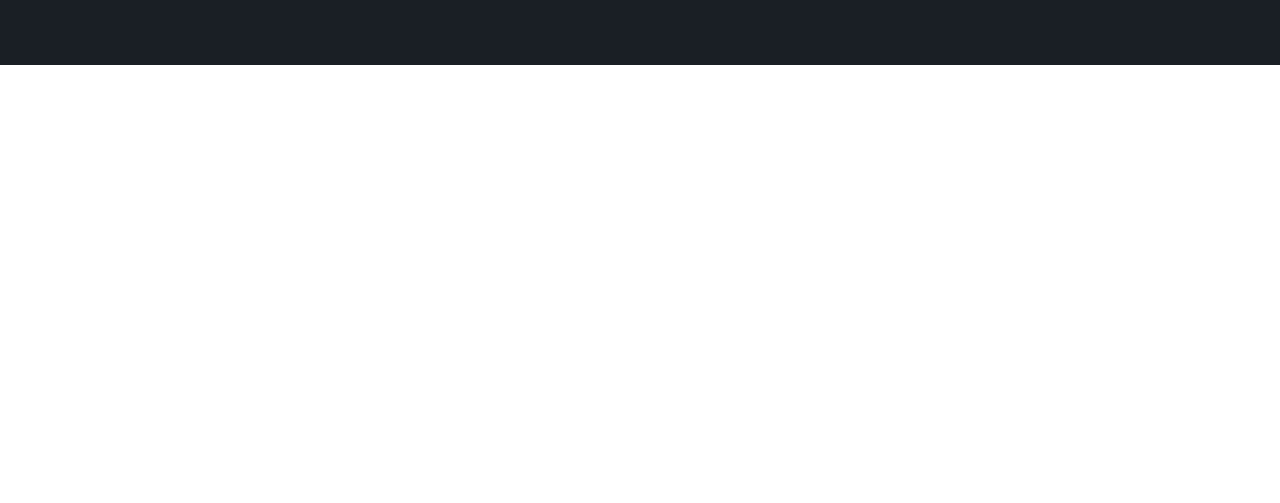
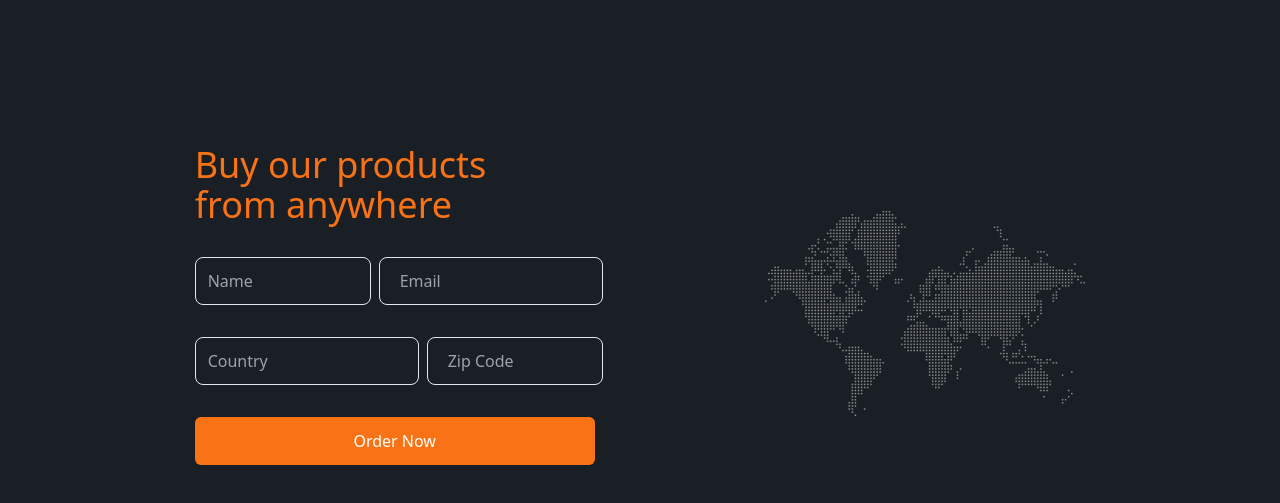
Before and after one commit to Raj-Hawlader/Coders-Cafe, a React (Vite) app: page / in a window 1280 px wide. Shown: the part 1345-1848 px from the top of the page. Before the commit the page ends 1410 px from the top, so only its background shows below. Built offline with nearby package versions, Linux system fonts and the light colour scheme.

Commit message:
Order section added

```diff
--- a/src/App.jsx
+++ b/src/App.jsx
@@ -1,12 +1,14 @@
 import React from 'react'
 import Hero from './components/Hero'
 import Service from './components/Service'
+import Order from './components/Order'
 
 const App = () => {
   return (
     <>
       <Hero/>
       <Service/>
+      <Order/>
     </>
   )
 }
--- /dev/null
+++ b/src/components/Order.jsx
@@ -0,0 +1,26 @@
+import React from 'react'
+import map from '../../src/assets/world-map.png'
+
+const Order = () => {
+  return (
+    <div className='w-full bg-[#1A1F25] aspect-[2.82] pt-20'>
+        <div className='container flex justify-evenly items-center'>
+            <div className=' w-384px h-300px flex mb-4 flex-col gap-8'>
+                <h1 className='text-primary text-4xl'>Buy our products <br /> from anywhere</h1>
+                <div className='flex gap-2'>
+                    <input type="text" className='px-3 w-44 h-12 py-2 bg-transparent rounded-lg border' placeholder='Name'/>
+                    <input type="text" className='px-5 w-56 h-12 py-2 bg-transparent rounded-lg border' placeholder='Email'/>
+                </div>
+                <div className='flex gap-2'>
+                    <input type="text" className='px-3 w-56 h-12 py-2 bg-transparent rounded-lg border' placeholder='Country'/>
+                    <input type="text" className='px-5 w-44 h-12 py-2 bg-transparent rounded-lg border' placeholder='Zip Code'/>
+                </div>
+                    <button className='bg-primary rounded-md w-[400px] h-12 text-white'>Order Now</button>
+            </div>
+            <img src={map} alt="world-map" className='bg-cover'/>
+        </div>
+    </div>
+  )
+}
+
+export default Order
```
